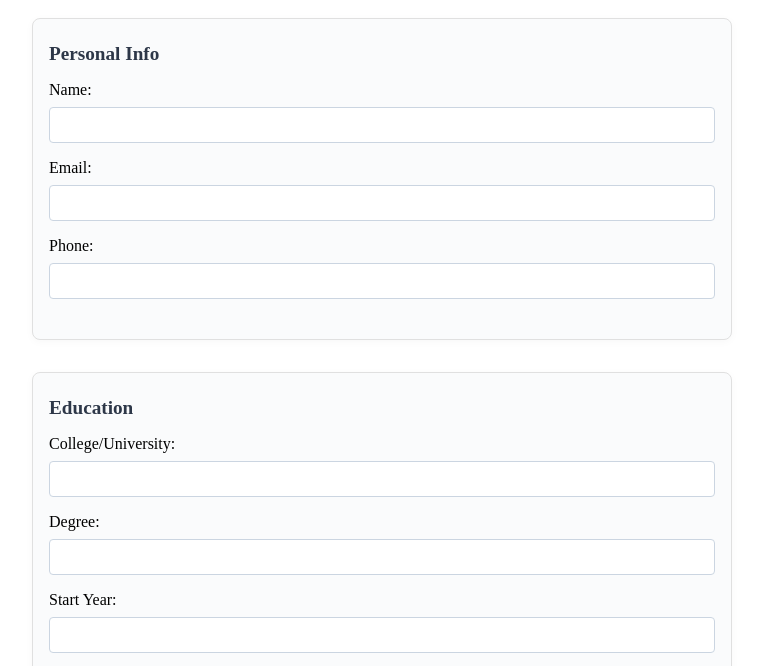
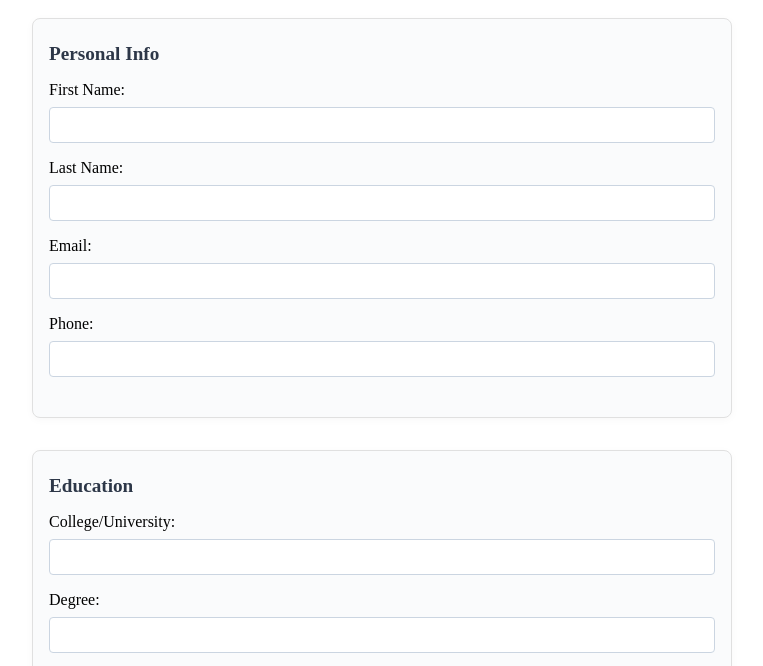
Before and after one commit to danielmontes23/Hackathon-Spring25, an Astro site: page / in a window 1280 px wide. Shown: the part 72-738 px from the top of the page, without its empty margins (258-1021 px from the left). Built offline with nearby package versions, Linux system fonts and the light colour scheme; Astro itself is replaced by a stand-in of ours.

Commit message:
Section changes

```diff
--- a/src/pages/index.astro
+++ b/src/pages/index.astro
@@ -10,7 +10,11 @@
       <section>
         <h2>Personal Info</h2>
         <label>
-          Name:
+          First Name:
+          <input type="text" name="name" required />
+        </label>
+		<label>
+          Last Name:
           <input type="text" name="name" required />
         </label>
         <label>
```
